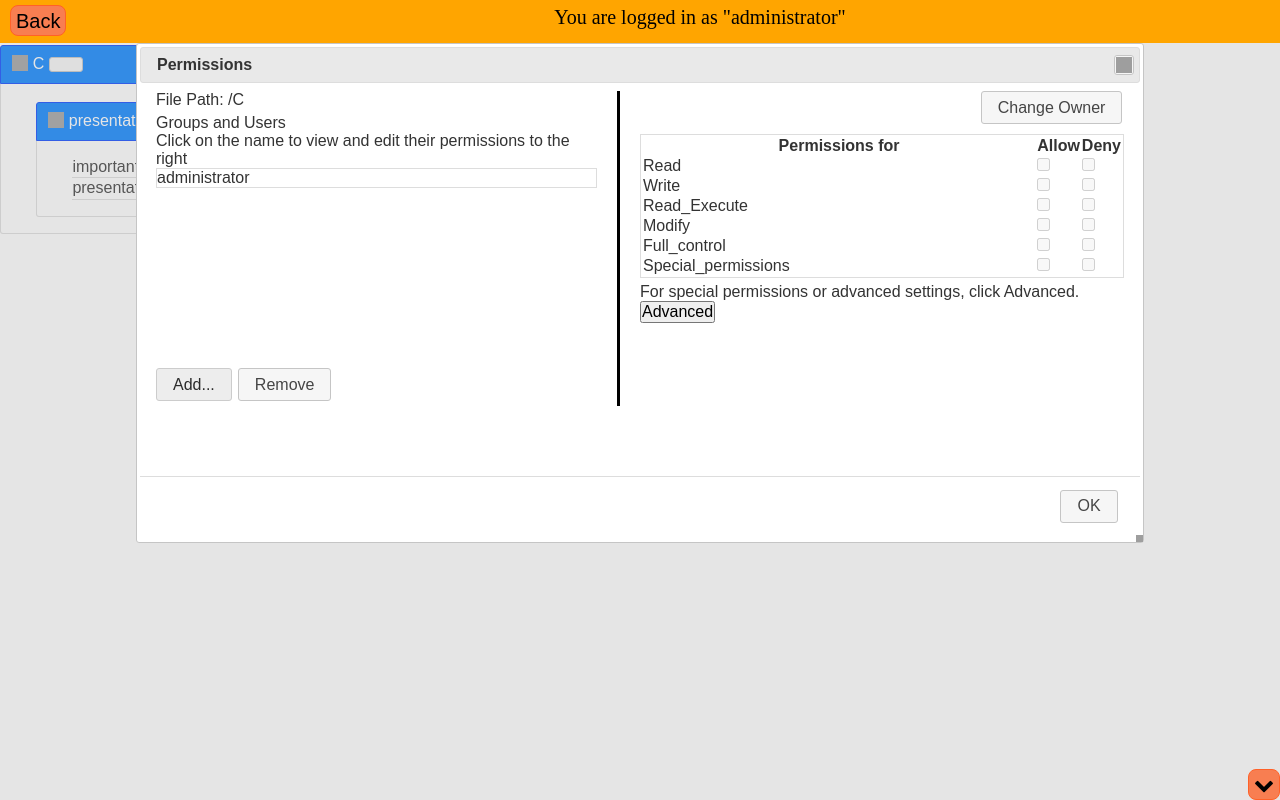
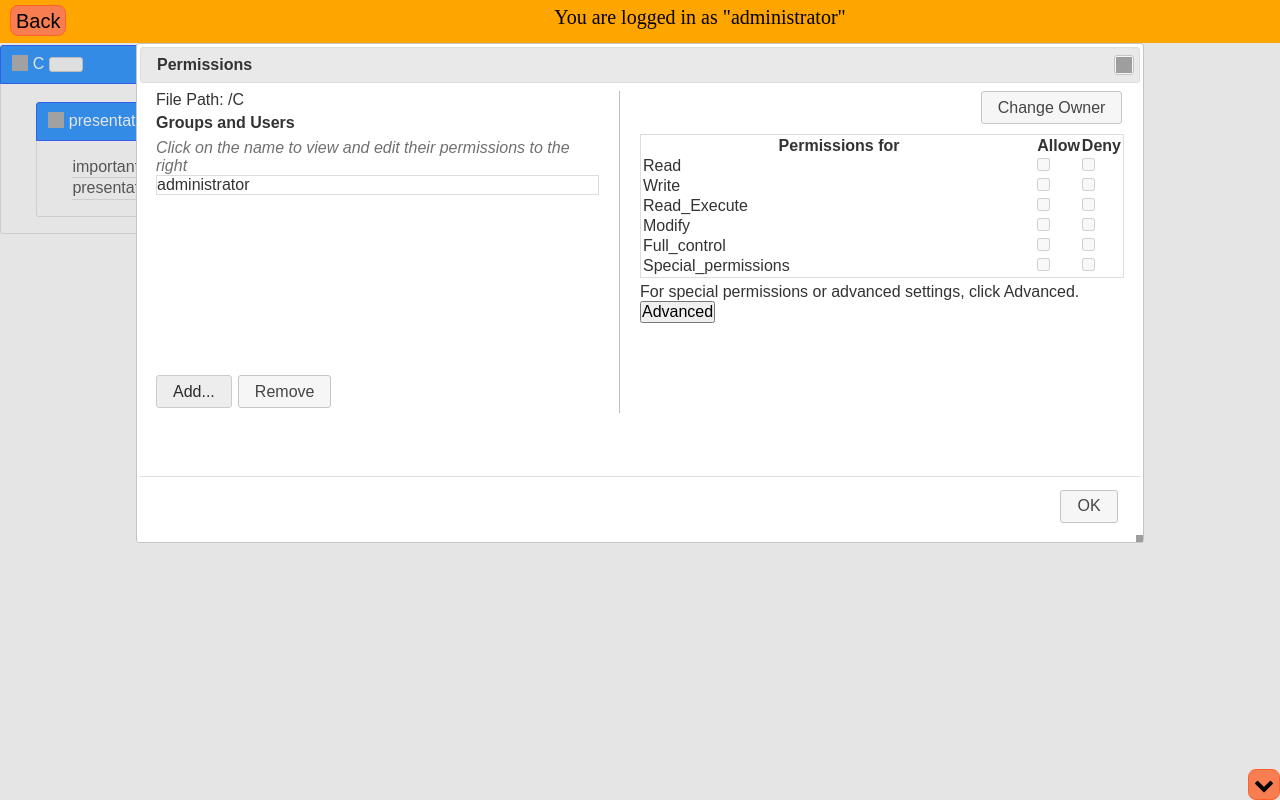
Before and after one commit to CSE256-Spring24/problem-solving-project-teamteamteamsequel, a website: page wrapper_add_new_user.html in a window 1280 px wide. Both pictures are taken after a click on the button 65 px from the left and 64 px from the top of the page. Drawn offline with nearby package versions, Linux system fonts and the light colour scheme; grey boxes are pictures that could not be loaded; a web font is replaced by a local one.

Commit message:
Update fileperms_style.css

```diff
--- a/fileperms_style.css
+++ b/fileperms_style.css
@@ -28,7 +28,7 @@
 }
 
 #col1 {
-    border-right: 3px solid black;
+    border-right: 1px solid rgb(189, 189, 189);
     margin-right: 20px;
     padding-right: 20px;
 
@@ -78,3 +78,17 @@
 
 
 .show {display: block;}
+
+
+
+
+/* added by MORGAN */
+#permissions_user_description{
+    color: #707070;
+    margin-top: 7px;
+    font-style: italic;
+}
+
+#permissions_user_title{
+    font-weight: 600;
+}
```
